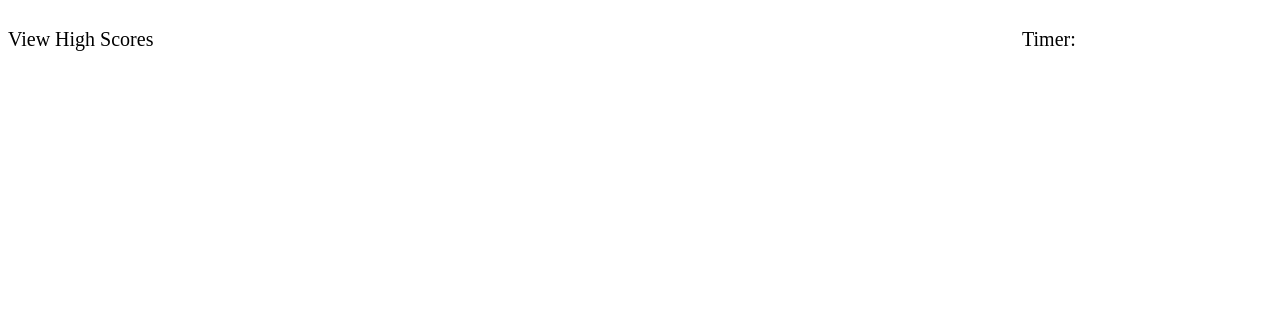
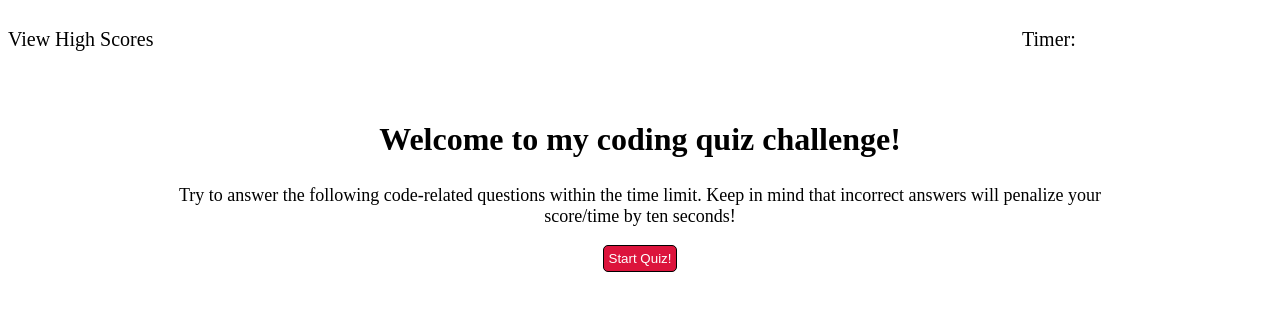
Before and after one commit to jasonmcgill/coding-quiz, a plain HTML site: page index.html in a window 1280 px wide. Drawn offline with Linux system fonts and the light colour scheme.

Commit message:
psuedo code mostly finished added HTML elements in displayBeginning

```diff
--- a/assets/script/script.js
+++ b/assets/script/script.js
@@ -1,13 +1,68 @@
+var timerEl = document.getElementById("time");
+var bodyEl = document.getElementById("main");
+var waitingForAnswer = false;
 //startTimer function
-    //start timer that does
-        //every second decrease timer
-        //update timer element
-        //if timer === 0 then endGame()
+var timeLeft = 76;
+
+var timer = function() {
+var timeInterval = setInterval(function () {
+    //every second decrease timer
+    timeLeft--;
+    //update timer element
+    timerEl.textContent = timeLeft + " seconds remaining";
+    //when timer has 0
+    if (timeLeft === -1) {
+        timerEl.textContent = "Times Up!";
+        clearInterval(timeInterval);
+    // call endGame() TO DOO!!!!!!
+    }
+}, 1000);
+};
+
 
 //displayBeginning function
-    //generate "Coding Quiz Challenge" element
+var displayBeginning = function() {
+
+    //generates "Welcome to my coding quiz challenge!"
+    var welcomeEl = document.createElement("h1");
+    welcomeEl.textContent = "Welcome to my coding quiz challenge!"
+    welcomeEl.className = "question"
+
+    bodyEl.appendChild(welcomeEl);
+
     //generate "instructions" element
-    //generate button to startGame()
+    var instructions = document.createElement("p");
+    instructions.textContent = "Try to answer the following code-related questions within the time limit. Keep in mind that incorrect answers will penalize your score/time by ten seconds!";
+    instructions.className = "instructions";
+
+    bodyEl.appendChild(instructions);
+    //generate button that calls startGame()
+    var startQuiz = document.createElement("button");
+    startQuiz.textContent = "Start Quiz!";
+    startQuiz.className = "button";
+
+    startQuiz.addEventListener("click", startGame);
+    bodyEl.appendChild(startQuiz);
+}
+
+var startGame = function() {
+    //calls startTimer()
+    timer();
+    //for loop that runs through question array.length
+    for (var i=0; i < questionArray.length; i++){
+
+    }
+
+    //call displayNewQuestion(question array[i])
+    //set waitingForAnswer to be true
+    //wait for waitingForAnswer to be false in while loop
+    //when for loop is finished calls endGame()
+};
+
+
+
+
+displayBeginning();
 
 //displayNewQuestion function
     //inputs = question object
@@ -22,7 +77,7 @@
     //start timer to move on to nextQuestion()
 
 //nextQuestion function
-    //TO DO
+    //change waitingForAnswer to false
 
 //displayHighScoreEntry function
     //displays All Done! element
@@ -37,12 +92,6 @@
     //generate button for (startGame)
     //generate clear high scores button (clearHighScores)
 
-//startGame function
-    //calls startTimer()
-    //for loop that runs through question array.length
-        //call displayNewQuestion(question array[i])
-        // wait for next question TO DO!!!
-    //when loop is finished calls endGame()
 
 
 //endGame function
--- a/assets/style/style.css
+++ b/assets/style/style.css
@@ -19,6 +19,36 @@ header p {
 
 }
 
-.main {
+#main {
+    margin: 50px 150px;
+    display: block;
     align-items: center;
+    justify-content: center;
 }
+
+.question {
+    text-align: center;
+    font-weight: bold;
+    font-size: 32px;
+}
+
+.instructions {
+    text-align: center;
+    font-size: 18px;
+}
+
+.button {
+    margin: 0 auto;
+    padding: 5px;
+    background-color: crimson;
+    color: white;
+    border: 1.5px solid black;
+    border-radius: 5px;
+    display: block;
+
+}
+
+.highScoreList {
+    background-color: rgba(220,20,60 , .5 );
+    color: white;
+}
--- a/index.html
+++ b/index.html
@@ -9,9 +9,11 @@
 <body>
     <header>
         <p class="score" id="score"> View High Scores</p>
-        <p class="timer" id="timer">Timer:<span></span></p>
+        <p class="timer" id="timer">Timer: <span id="time"></span></p>
     </header>
-    <section class="main"></section>
-    <script href="./assets/script/script.js"></script>
+    <section id="main">
+
+    </section>
+    <script src="./assets/script/script.js"></script>
 </body>
 </html>
```
